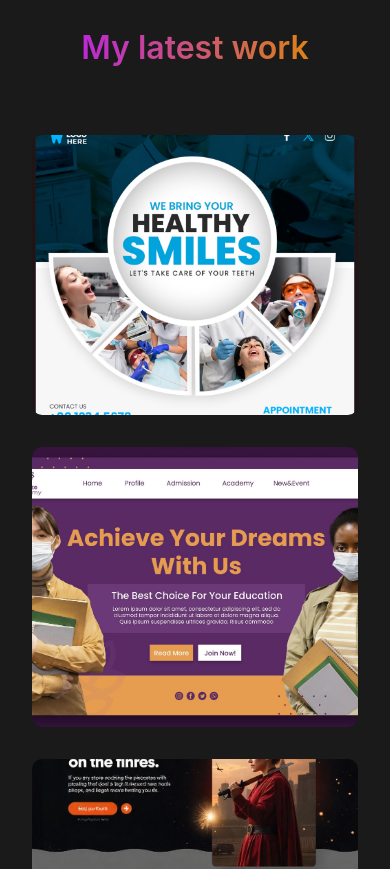
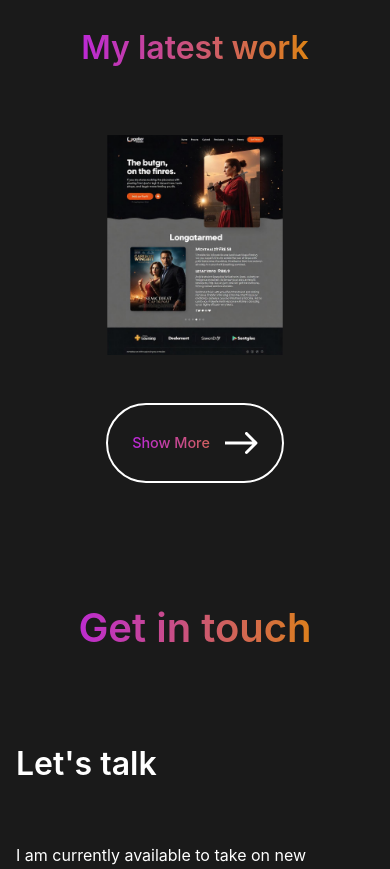
Before and after one commit to Perpetualisi/Isi-Portfolio2, a React (Vite) app: page /work in a window 390 px wide. Shown: the part 4000-4869 px from the top of the page. Built offline with nearby package versions, Linux system fonts and the light colour scheme.

Commit message:
Updated Mywork component for automatic slide effect and smooth scroll

```diff
--- a/src/Components/Mywork/Mywork.css
+++ b/src/Components/Mywork/Mywork.css
@@ -12,7 +12,6 @@
   text-align: center;
   margin-bottom: 3rem;
   width: 100%;
-
 }
 
 .mywork-title h1 {
@@ -24,7 +23,6 @@
   background-clip: text;
   -webkit-background-clip: text;
   -webkit-text-fill-color: transparent;
-
 }
 
 .mywork-title img {
@@ -37,24 +35,31 @@
   opacity: 0.7;
 }
 
+/* Automatic Sliding Effect */
 .mywork-container {
-  display: grid;
-  grid-template-columns: repeat(3, 1fr);
-  gap: 2rem;
+  position: relative;
   width: 100%;
+  max-width: 900px;
+  height: 350px;
+  overflow: hidden;
+  display: flex;
+  justify-content: center;
+  align-items: center;
 }
 
-.mywork-container img {
+.work-slide {
+  position: absolute;
   width: 100%;
-  height: 280px;
-  object-fit: cover;
-  transition: transform 0.3s ease;
+  height: 100%;
+  opacity: 0;
+  transition: opacity 0.7s ease-in-out, transform 0.5s ease-in-out;
   border-radius: 10px;
+  object-fit: contain;  /* Ensures full image is shown */
 }
 
-.mywork-container img:hover {
-  transform: scale(1.05);
-  box-shadow: 0 0 10px rgba(255, 0, 255, 0.5);
+.work-slide.active {
+  opacity: 1;
+  transform: scale(1.02);
 }
 
 .mywork-showmore {
@@ -72,7 +77,6 @@
   background-clip: text;
   -webkit-background-clip: text;
   -webkit-text-fill-color: transparent;
-
 }
 
 .mywork-showmore:hover {
@@ -80,15 +84,18 @@
   transform: scale(1.05);
 }
 
+/* Responsive Fixes */
 @media (max-width: 992px) {
   .mywork-container {
-    grid-template-columns: repeat(2, 1fr);
+    max-width: 700px;
+    height: 280px;
   }
 }
 
 @media (max-width: 576px) {
   .mywork-container {
-    grid-template-columns: 1fr;
+    max-width: 100%;
+    height: 220px;
   }
 
   .mywork-title h1 {
--- a/src/Components/Mywork/Mywork.jsx
+++ b/src/Components/Mywork/Mywork.jsx
@@ -1,12 +1,24 @@
-import React from 'react'
-import './Mywork.css'
-import theme_pattern from '../../assets/theme_pattern.svg'
-import mywork_data from '../../assets/mywork_data'
-import arrow_icon from '../../assets/arrow_icon.svg'
+import React, { useState, useEffect } from 'react';
+import './Mywork.css';
+import theme_pattern from '../../assets/theme_pattern.svg';
+import mywork_data from '../../assets/mywork_data';
+import arrow_icon from '../../assets/arrow_icon.svg';
 
 const Mywork = () => {
+  const [currentIndex, setCurrentIndex] = useState(0);
+
+  useEffect(() => {
+    const interval = setInterval(() => {
+      setCurrentIndex((prevIndex) =>
+        prevIndex === mywork_data.length - 1 ? 0 : prevIndex + 1
+      );
+    }, 3000); // Change slide every 3 seconds
+
+    return () => clearInterval(interval);
+  }, []);
+
   return (
-    <div id='work' className='mywork'>
+    <div id="work" className="mywork">
       <div className="mywork-title">
         <h1>My latest work</h1>
         <img src={theme_pattern} alt="Theme Pattern" />
@@ -18,16 +30,20 @@ const Mywork = () => {
             key={index}
             src={work.w_img}
             alt={`Project ${index + 1}`}
+            className={`work-slide ${index === currentIndex ? 'active' : ''}`}
           />
         ))}
       </div>
 
-      <div className='mywork-showmore'>
-        <p>Show More</p>
+      <div className="mywork-showmore">
+        {/* Link to About section */}
+        <a href="#services" className="anchor-link">
+          <p>Show More</p>
+        </a>
         <img src={arrow_icon} alt="Arrow" />
       </div>
     </div>
-  )
-}
+  );
+};
 
-export default Mywork
+export default Mywork;
--- a/src/Components/Navbar/Navbar.css
+++ b/src/Components/Navbar/Navbar.css
@@ -10,6 +10,8 @@
   padding: 10px 0;
   left: -170px;
   top: -30px;
+  /* background: rgba(0, 0, 0, 0.3); */
+  /* backdrop-filter: blur(10px); */
 }
 .nav-menu {
   display: flex;
@@ -71,7 +73,7 @@
   .nav-mob-open {
     display: block;
     position: fixed;
-    right: 19px;
+    right: 5px;
     z-index: 1100;
   }
   .nav-mob-close {
```
